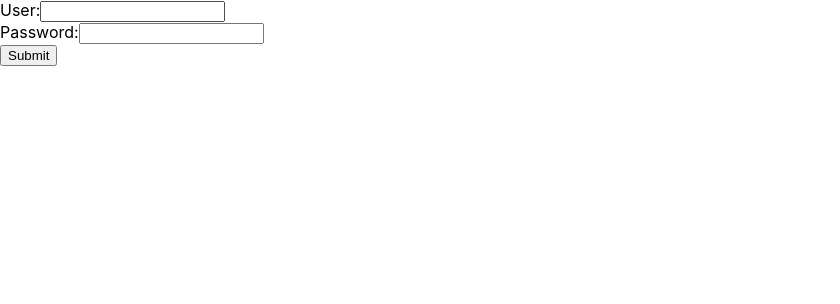
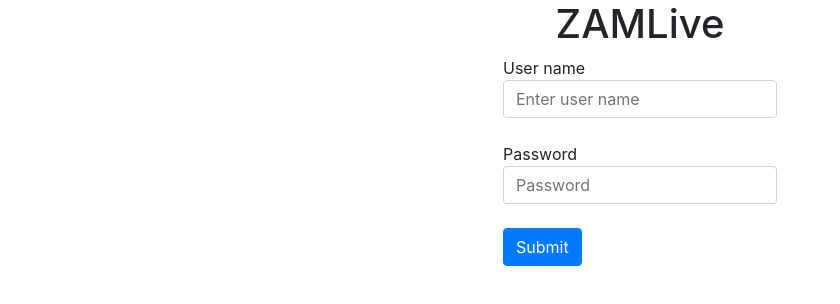
Before and after one commit to hurryabit/zamlive, a React (Create React App) app: page / in a window 1280 px wide. Shown: the top 304 px of the page, without its empty margins (0-840 px from the left). Built offline with nearby package versions, Linux system fonts and the light colour scheme.

Commit message:
Style login screen using bootstrap (#34)

```diff
--- a/package.json
+++ b/package.json
@@ -7,6 +7,7 @@
     "@types/node": "12.7.5",
     "@types/react": "16.9.2",
     "@types/react-dom": "16.9.0",
+    "bootstrap": "^4.3.1",
     "react": "^16.9.0",
     "react-dom": "^16.9.0",
     "react-scripts": "3.1.1",
--- a/src/App.tsx
+++ b/src/App.tsx
@@ -2,6 +2,7 @@ import React from 'react';
 import LoginScreen from './LoginScreen';
 import Main from './Main';
 import User from './User';
+import 'bootstrap/dist/css/bootstrap.css';
 import './App.css';
 
 type Props = {}
--- a/src/LoginScreen.tsx
+++ b/src/LoginScreen.tsx
@@ -35,19 +35,28 @@ class ExpenseForm extends React.Component<Props, State> {
 
   render() {
     return (
+      <div className="container">
+        <div className="row justify-content-md-center">
+          <h1>ZAMLive</h1>
+        </div>
+        <div className="row justify-content-md-center">
           <form onSubmit={this.handleSubmit}>
+            <div className="form-group">
               <label>
-          User:
-          <input type='text' name='username' value={this.state.name} onChange={this.handleDescriptionChange} />
+                User name
+                <input type="text" className="form-control" name="username" placeholder="Enter user name" />
               </label>
-        <br />
+            </div>
+            <div className="form-group">
               <label>
-          Password:
-          <input type='password' name='password' value={this.state.password} onChange={this.handleAmountChange} />
+                Password
+                <input type="password" className="form-control" name="password" placeholder="Password" />
               </label>
-        <br />
-        <input type='submit' value='Submit' />
+            </div>
+            <button type="submit" className="btn btn-primary">Submit</button>
           </form>
+        </div>
+      </div>
     );
   }
 }
```
Also changed, not shown: 1 other file (tests, documents, lock files or other folders). Lines whose indentation alone changed are shown as unchanged.
